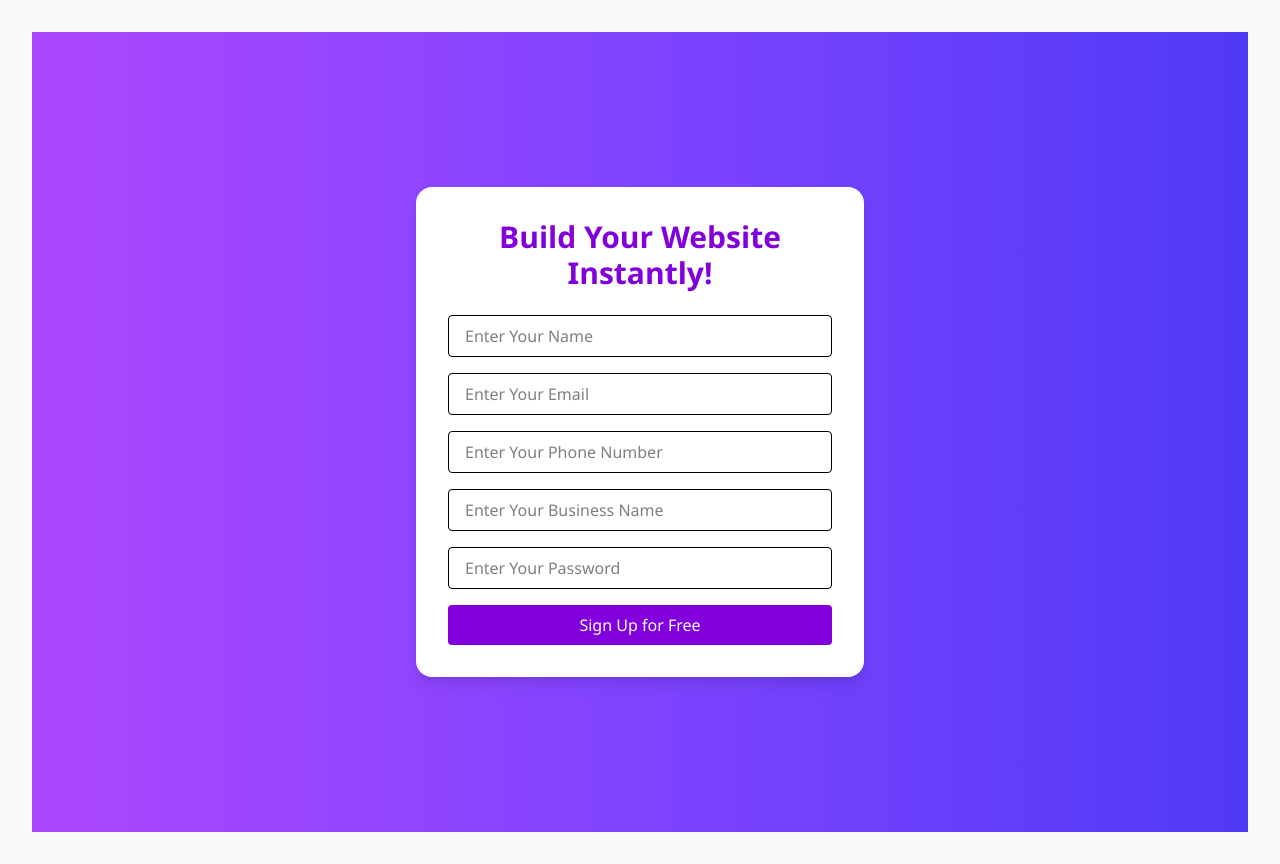
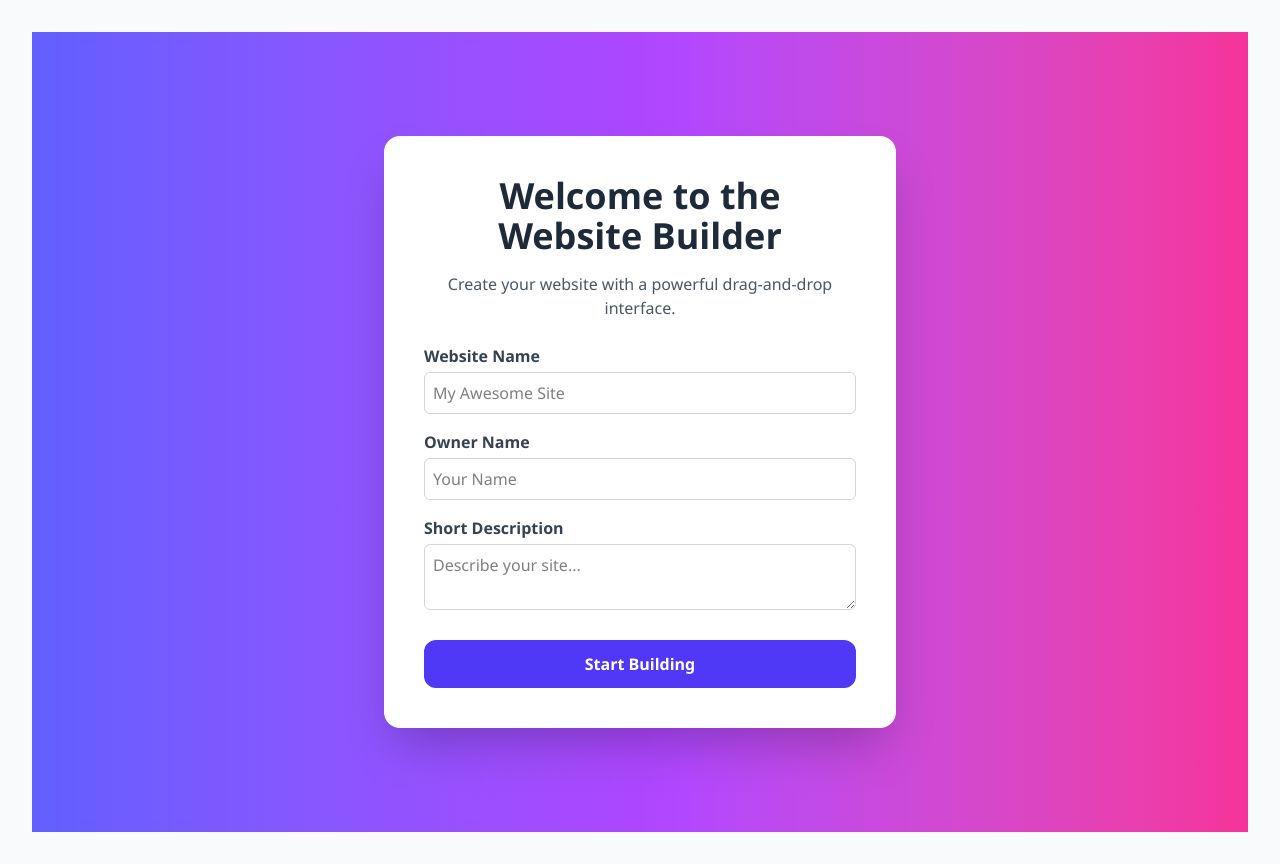
Before and after one commit to Tanzzzzzzzzz/InstaWeb, a React (Vite) app: page / in a window 1280 px wide. Built offline with nearby package versions, Linux system fonts and the light colour scheme.

Commit message:
Landing, Preview and Builder Pages in place

```diff
--- a/src/index.css
+++ b/src/index.css
@@ -4,3 +4,11 @@ body {
   font-family: 'Segoe UI', Tahoma, Geneva, Verdana, sans-serif;
   background-color: #f9fafb;
 }
+
+.btn {
+  @apply mb-2 w-full bg-blue-100 text-blue-900 font-semibold py-2 px-3 rounded hover:bg-blue-200 transition;
+}
+
+.input {
+  @apply w-full mb-2 p-2 border rounded;
+}
--- a/src/pages2/Builder.jsx
+++ b/src/pages2/Builder.jsx
@@ -1,88 +1,71 @@
-import React, { useState } from "react";
-import { DndContext } from "@dnd-kit/core";
-import DraggableElement from "../components/DraggableElement";
-import DroppableCanvas from "../components/DroppableCanvas";
-import PropertiesPanel from "../components/PropertiesPanel";
+// pages/Builder.jsx
+import React, { useEffect, useState } from "react";
+import { useNavigate } from "react-router-dom";
 
 const Builder = () => {
+  const navigate = useNavigate();
   const [elements, setElements] = useState([]);
-  const [selected, setSelected] = useState(null);
+  const [siteData, setSiteData] = useState({});
 
-  const handleDragEnd = (event) => {
-    const { over, active } = event;
-    if (over?.id === "canvas") {
-      const newElement = createElementFromId(active.id);
-      setElements((prev) => [...prev, newElement]);
-    }
+  useEffect(() => {
+    const data = localStorage.getItem("siteData");
+    if (data) setSiteData(JSON.parse(data));
+  }, []);
+
+  const addElement = (type) => {
+    const newElement = {
+      id: Date.now(),
+      type,
+      content: type === "image" ? "https://via.placeholder.com/150" : `${type} content`,
+    };
+    setElements([...elements, newElement]);
   };
 
-  const createElementFromId = (id) => {
-    switch (id) {
-      case "text":
-        return { id: Date.now(), type: "text", content: "Sample text" };
-      case "image":
-        return {
-          id: Date.now(),
-          type: "image",
-          src: "https://via.placeholder.com/150",
-        };
-      case "button":
-        return { id: Date.now(), type: "button", label: "Click Me" };
-      default:
-        return null;
-    }
+  const handleContentChange = (id, value) => {
+    setElements(elements.map(el => el.id === id ? { ...el, content: value } : el));
   };
 
-  const handleUpdateElement = (updatedElement) => {
-    setElements((prev) =>
-      prev.map((el) => (el.id === updatedElement.id ? updatedElement : el))
-    );
-    setSelected(updatedElement);
+  const goToPreview = () => {
+    localStorage.setItem("previewElements", JSON.stringify(elements));
+    navigate("/site");
   };
 
   return (
-    <div className="flex h-screen bg-gray-100">
-      {/* Left Sidebar */}
-      <div className="w-1/4 bg-white p-4 shadow-md border-r">
-        <h2 className="text-xl font-bold mb-4">Elements</h2>
-        <DndContext onDragEnd={handleDragEnd}>
-          <DraggableElement id="text">📝 Text</DraggableElement>
-          <DraggableElement id="image">🖼️ Image</DraggableElement>
-          <DraggableElement id="button">🔘 Button</DraggableElement>
-        </DndContext>
+    <div className="min-h-screen flex flex-col md:flex-row">
+      <div className="md:w-1/4 bg-gray-100 p-6 border-r space-y-4">
+        <h2 className="text-xl font-bold">Add Elements</h2>
+        <button onClick={() => addElement("text")} className="block w-full bg-blue-500 hover:bg-blue-600 text-white py-2 rounded">Add Text</button>
+        <button onClick={() => addElement("heading")} className="block w-full bg-green-500 hover:bg-green-600 text-white py-2 rounded">Add Heading</button>
+        <button onClick={() => addElement("button")} className="block w-full bg-purple-500 hover:bg-purple-600 text-white py-2 rounded">Add Button</button>
+        <button onClick={() => addElement("image")} className="block w-full bg-pink-500 hover:bg-pink-600 text-white py-2 rounded">Add Image</button>
+        <button onClick={goToPreview} className="mt-6 w-full bg-indigo-600 hover:bg-indigo-700 text-white font-bold py-2 rounded">Preview Site</button>
       </div>
 
-      {/* Center Canvas */}
-      <div className="flex-1 p-4">
-        <h2 className="text-xl font-semibold mb-2">Your Website</h2>
-        <DndContext onDragEnd={handleDragEnd}>
-          <DroppableCanvas>
-            {elements.map((el) => (
-              <div
-                key={el.id}
-                className="p-2 border mb-2 cursor-pointer"
-                onClick={() => setSelected(el)}
-              >
-                {el.type === "text" && <p>{el.content}</p>}
-                {el.type === "image" && (
-                  <img src={el.src} alt="user" className="w-32" />
-                )}
-                {el.type === "button" && (
-                  <button className="bg-blue-500 text-white px-4 py-2 rounded">
-                    {el.label}
-                  </button>
-                )}
-              </div>
-            ))}
-          </DroppableCanvas>
-        </DndContext>
+      <div className="flex-1 p-6">
+        <h1 className="text-2xl font-bold mb-4">Builder Canvas</h1>
+        <div className="space-y-4">
+          {elements.map((el) => (
+            <div key={el.id} className="border p-3 rounded-md bg-white shadow">
+              {el.type === "image" ? (
+                <input
+                  type="text"
+                  value={el.content}
+                  onChange={(e) => handleContentChange(el.id, e.target.value)}
+                  placeholder="Image URL"
+                  className="w-full p-2 border rounded"
+                />
+              ) : (
+                <input
+                  type="text"
+                  value={el.content}
+                  onChange={(e) => handleContentChange(el.id, e.target.value)}
+                  className="w-full p-2 border rounded"
+                />
+              )}
+            </div>
+          ))}
+        </div>
       </div>
-
-      {/* Right Properties Panel */}
-      <PropertiesPanel
-        selectedElement={selected}
-        onChange={handleUpdateElement}
-      />
     </div>
   );
 };
--- a/src/pages2/LandingPage.jsx
+++ b/src/pages2/LandingPage.jsx
@@ -1,82 +1,71 @@
-import React, { useState } from 'react';
+import React, { useState } from "react";
+import { useNavigate } from "react-router-dom";
 
 const LandingPage = () => {
+  const navigate = useNavigate();
   const [formData, setFormData] = useState({
-    name: '',
-    email: '',
-    phone: '',
-    businessName: '',
-    password: '',
+    siteName: "",
+    ownerName: "",
+    description: ""
   });
 
   const handleChange = (e) => {
-    setFormData({ ...formData, [e.target.name]: e.target.value });
+    const { name, value } = e.target;
+    setFormData((prev) => ({ ...prev, [name]: value }));
   };
 
-  const handleSubmit = (e) => {
-    e.preventDefault();
-    console.log('Form submitted:', formData);
+  const handleStart = () => {
+    localStorage.setItem("siteData", JSON.stringify(formData));
+    navigate("/builder");
   };
 
   return (
-    <div className="min-h-screen bg-gradient-to-r from-purple-500 to-indigo-600 flex items-center justify-center p-6">
-      <div className="bg-white rounded-2xl shadow-lg p-8 w-full max-w-md">
-        <h1 className="text-3xl font-bold text-center text-purple-700 mb-6">
-          Build Your Website Instantly!
-        </h1>
-        <form onSubmit={handleSubmit} className="space-y-4">
+    <div className="min-h-screen bg-gradient-to-r from-indigo-500 via-purple-500 to-pink-500 flex items-center justify-center p-6">
+      <div className="bg-white p-10 rounded-2xl shadow-2xl text-center w-full max-w-lg">
+        <h1 className="text-4xl font-bold text-gray-800 mb-4">Welcome to the Website Builder</h1>
+        <p className="text-gray-600 mb-6">Create your website with a powerful drag-and-drop interface.</p>
+
+        <form className="space-y-4 text-left">
+          <div>
+            <label className="block text-gray-700 font-semibold">Website Name</label>
             <input
               type="text"
-            name="name"
-            placeholder="Enter Your Name"
-            value={formData.name}
+              name="siteName"
+              value={formData.siteName}
               onChange={handleChange}
-            className="w-full px-4 py-2 border rounded"
-            required
+              className="w-full border border-gray-300 rounded-md p-2 mt-1 focus:outline-none focus:ring-2 focus:ring-indigo-500"
+              placeholder="My Awesome Site"
             />
-          <input
-            type="email"
-            name="email"
-            placeholder="Enter Your Email"
-            value={formData.email}
-            onChange={handleChange}
-            className="w-full px-4 py-2 border rounded"
-            required
-          />
-          <input
-            type="tel"
-            name="phone"
-            placeholder="Enter Your Phone Number"
-            value={formData.phone}
-            onChange={handleChange}
-            className="w-full px-4 py-2 border rounded"
-            required
-          />
+          </div>
+          <div>
+            <label className="block text-gray-700 font-semibold">Owner Name</label>
             <input
               type="text"
-            name="businessName"
-            placeholder="Enter Your Business Name"
-            value={formData.businessName}
+              name="ownerName"
+              value={formData.ownerName}
               onChange={handleChange}
-            className="w-full px-4 py-2 border rounded"
-            required
+              className="w-full border border-gray-300 rounded-md p-2 mt-1 focus:outline-none focus:ring-2 focus:ring-indigo-500"
+              placeholder="Your Name"
             />
-          <input
-            type="password"
-            name="password"
-            placeholder="Enter Your Password"
-            value={formData.password}
+          </div>
+          <div>
+            <label className="block text-gray-700 font-semibold">Short Description</label>
+            <textarea
+              name="description"
+              value={formData.description}
               onChange={handleChange}
-            className="w-full px-4 py-2 border rounded"
-            required
-          />
+              className="w-full border border-gray-300 rounded-md p-2 mt-1 focus:outline-none focus:ring-2 focus:ring-indigo-500"
+              placeholder="Describe your site..."
+            ></textarea>
+          </div>
+        </form>
+
         <button
-            type="submit"
-            className="w-full bg-purple-700 text-white py-2 rounded hover:bg-purple-800"
+          onClick={handleStart}
+          className="mt-6 w-full bg-indigo-600 hover:bg-indigo-700 text-white font-bold py-3 px-6 rounded-xl transition-all duration-300"
         >
-            Sign Up for Free
+          Start Building
         </button>
-        </form>
       </div>
     </div>
   );
--- a/src/pages2/WebsitePreview.jsx
+++ b/src/pages2/WebsitePreview.jsx
@@ -0,0 +1,47 @@
+// pages/WebsitePreview.jsx
+import React, { useEffect, useState } from "react";
+
+const WebsitePreview = () => {
+  const [elements, setElements] = useState([]);
+  const [siteData, setSiteData] = useState({});
+
+  useEffect(() => {
+    const data = localStorage.getItem("previewElements");
+    const site = localStorage.getItem("siteData");
+    if (data) setElements(JSON.parse(data));
+    if (site) setSiteData(JSON.parse(site));
+  }, []);
+
+  return (
+    <div className="min-h-screen bg-gradient-to-br from-blue-50 to-purple-100 p-6">
+      <div className="max-w-4xl mx-auto bg-white shadow-lg rounded-xl p-8">
+        <h1 className="text-3xl font-bold text-center text-indigo-600 mb-2">{siteData.name}</h1>
+        <p className="text-center text-gray-700 mb-6">By {siteData.owner}</p>
+        <p className="text-center text-gray-600 italic mb-8">{siteData.description}</p>
+
+        <div className="space-y-6">
+          {elements.map((el) => {
+            switch (el.type) {
+              case "heading":
+                return <h2 key={el.id} className="text-2xl font-semibold text-purple-700">{el.content}</h2>;
+              case "text":
+                return <p key={el.id} className="text-gray-800">{el.content}</p>;
+              case "button":
+                return (
+                  <button key={el.id} className="px-4 py-2 bg-blue-500 text-white rounded hover:bg-blue-600">
+                    {el.content}
+                  </button>
+                );
+              case "image":
+                return <img key={el.id} src={el.content} alt="custom" className="w-full max-w-xs rounded shadow-md" />;
+              default:
+                return null;
+            }
+          })}
+        </div>
+      </div>
+    </div>
+  );
+};
+
+export default WebsitePreview;
```
Also changed, not shown: src/App.jsx (+11 -1 lines), src/pages2/PublishedSite.jsx (added, +32 -0 lines). Lines whose indentation alone changed are shown as unchanged.
